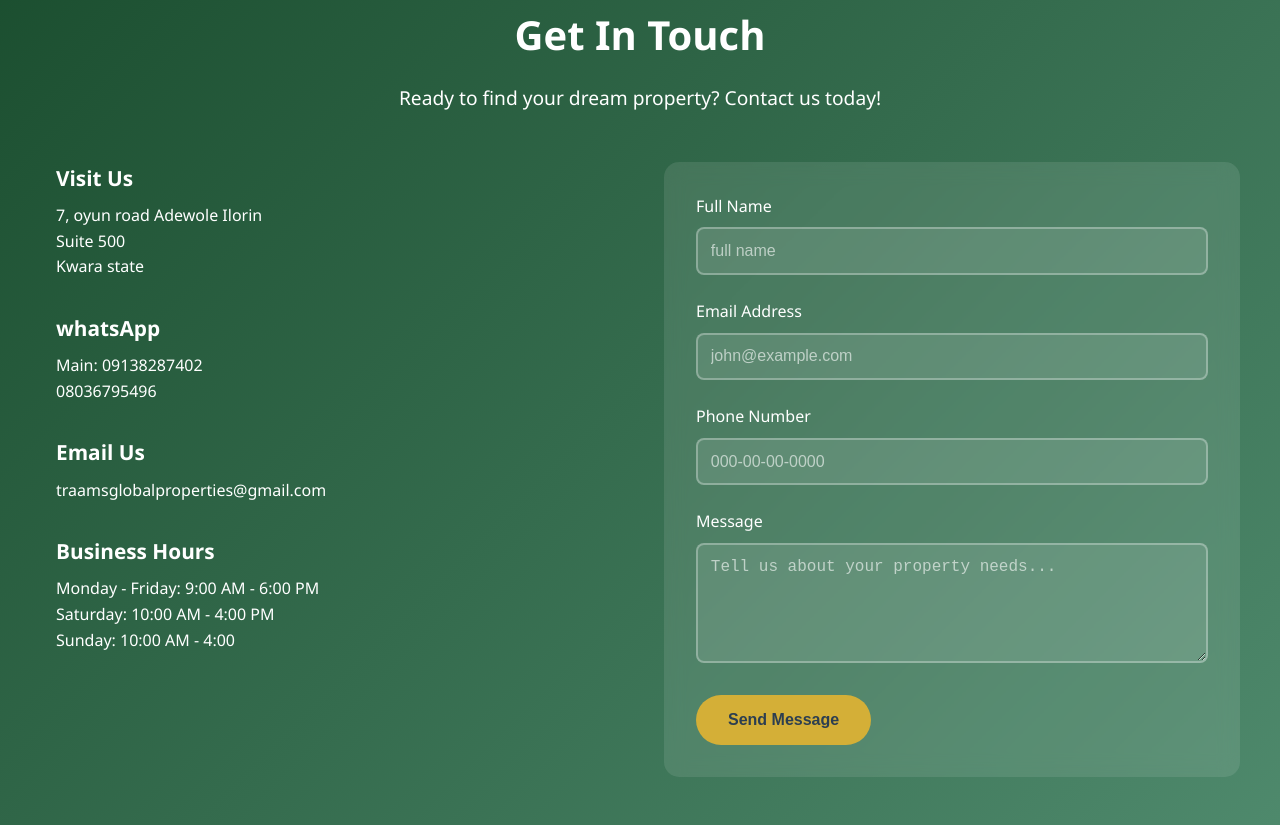
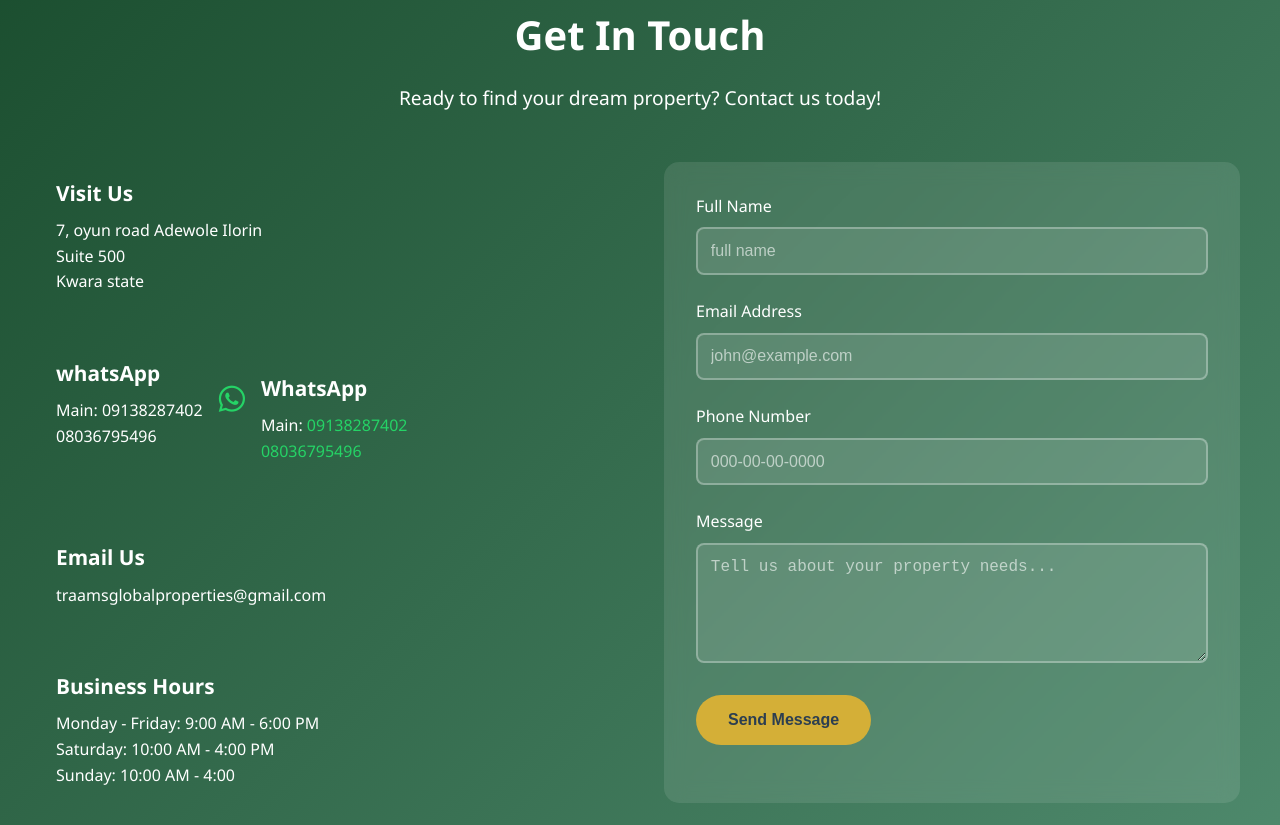
Before and after one commit to jk5652/TRAAMS, a plain HTML site: page index.html in a window 1280 px wide. Shown: the part 4275-5100 px from the top of the page. Drawn offline with Linux system fonts and the light colour scheme.

Commit message:
contact-update

```diff
--- a/index.html
+++ b/index.html
@@ -8,6 +8,10 @@
         <meta name="keywords" content="real estate, property, homes, apartments, commercial property, investment">
         <title>Traams Global Property - Find Your Dream Home</title>
         <link rel="stylesheet" href="styles.css">
+            <link
+    rel="stylesheet"
+    href="https://cdnjs.cloudflare.com/ajax/libs/font-awesome/6.6.0/css/all.min.css"
+    />
     </head>
     <body>
         <!-- Navigation -->
@@ -251,6 +255,34 @@
                                 <h3>whatsApp</h3>
                                 <p>Main: 09138287402<br>08036795496</p>
                             </div>
+                            <div class="contact-item fade-in">
+    <div class="contact-icon">
+        <i class="fa-brands fa-whatsapp"></i>
+    </div>
+    <div class="contact-details">
+        <h3>WhatsApp</h3>
+        <p>
+        Main:
+        <a
+            href="https://wa.me/2349138287402"
+            target="_blank"
+            rel="noopener noreferrer"
+            class="whatsapp-link"
+        >
+            09138287402
+        </a>
+        <br />
+        <a
+            href="https://wa.me/2348036795496"
+            target="_blank"
+            rel="noopener noreferrer"
+            class="whatsapp-link"
+        >
+            08036795496
+        </a>
+        </p>
+    </div>
+    </div>
                         </div>
 
                         <div class="contact-item fade-in">
--- a/styles.css
+++ b/styles.css
@@ -416,6 +416,29 @@ body {
     margin-top: 3rem;
 }
 
+.contact-item {
+  display: flex;
+  align-items: center;
+  gap: 10px;
+  margin: 15px 0;
+}
+
+.contact-icon i {
+  font-size: 30px;
+  color: #25d366; /* WhatsApp green */
+}
+
+.whatsapp-link {
+  color: #25d366;
+  text-decoration: none;
+  font-weight: 500;
+}
+
+.whatsapp-link:hover {
+  text-decoration: underline;
+}
+
+
 .contact-info {
     display: flex;
     flex-direction: column;
```
Lines whose indentation alone changed are shown as unchanged.
